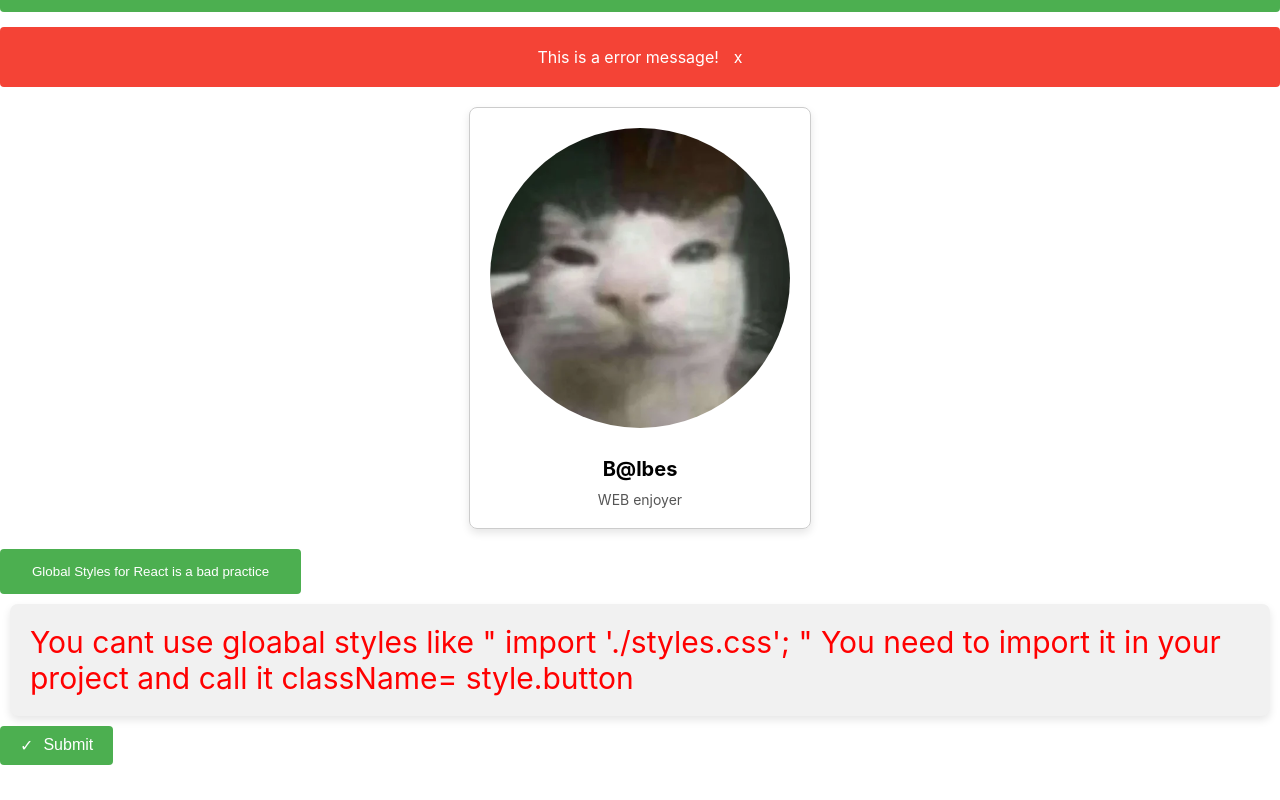
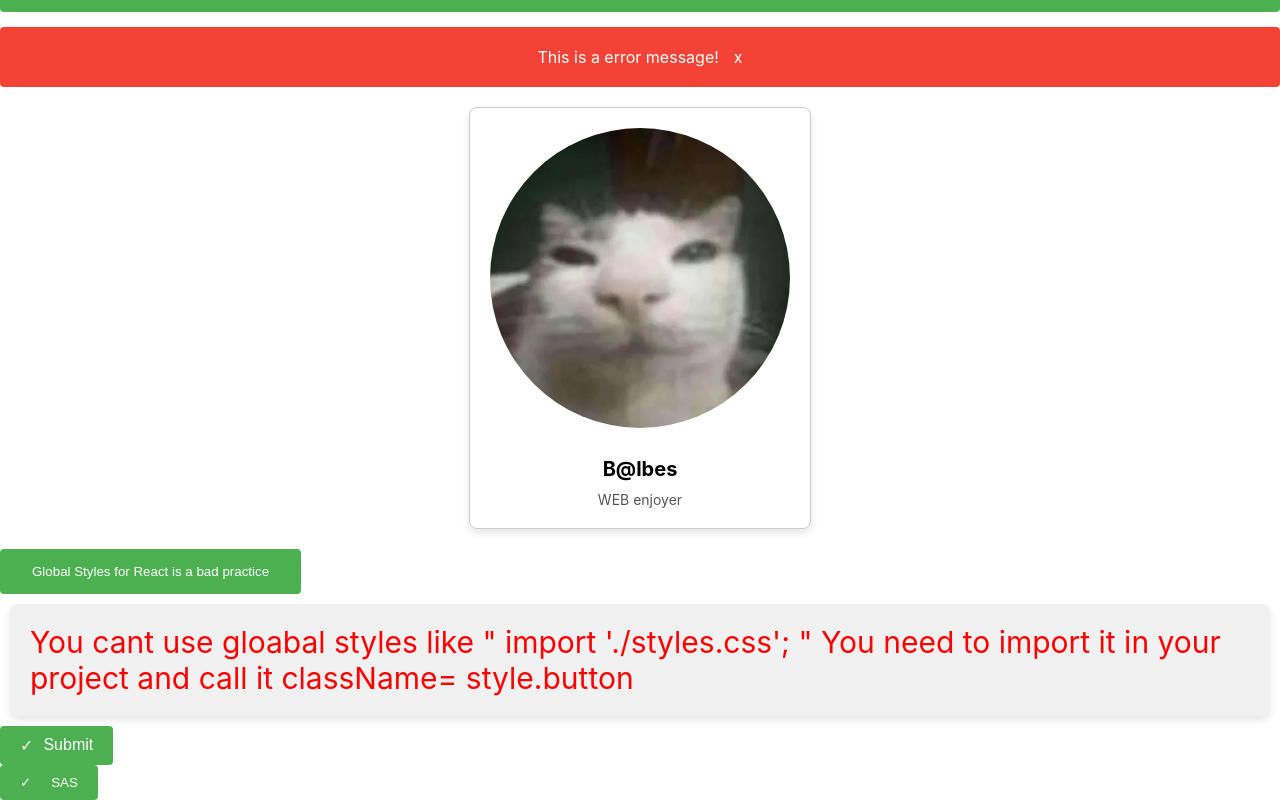
Before and after one commit to Traer3/ReactJs, a React (Create React App) app in the folder css-basics/: page / in a window 1280 px wide. Shown: the part 568-1368 px from the top of the page. Before the commit the page ends 1333 px from the top, so only its background shows below. Built offline with nearby package versions, Linux system fonts and the light colour scheme; the HTML template or start-up script is replaced by a standard one.

Commit message:
modified:   css-basics/package-lock.json 	modified:   css-basics/package.json 	modified:   css-basics/src/App.js 	new file:   css-basics/src/components/SassStyleButton.jsx 	new file:   css-basics/src/styles/SassStyle.module.scss

```diff
--- a/css-basics/package.json
+++ b/css-basics/package.json
@@ -9,6 +9,7 @@
     "react": "^18.3.1",
     "react-dom": "^18.3.1",
     "react-scripts": "5.0.1",
+    "sass": "^1.77.8",
     "styled-components": "^6.1.12",
     "web-vitals": "^2.1.4"
   },
--- a/css-basics/src/App.js
+++ b/css-basics/src/App.js
@@ -9,6 +9,7 @@ import ProfileCard from './components/ProfileCard';
 import GlobalStyleButton from './components/GlobalStyleButton';
 import GlobalStyleCard from './components/GlobalStyleCard';
 import StyledButton from './components/StyledButton';
+import SassStyleButton from './components/SassStyleButton';
 
 function App() {
   return (
@@ -43,6 +44,8 @@ function App() {
 
     <StyledButton>Submit</StyledButton>
 
+    <SassStyleButton>SAS</SassStyleButton>
+
 
     </div>
   );
--- /dev/null
+++ b/css-basics/src/components/SassStyleButton.jsx
@@ -0,0 +1,9 @@
+import React from "react";
+import style from '../styles/SassStyle.module.scss';
+
+const SassStyleButton = ({children}) => {
+    return <button className={style.button}>{children}</button>
+
+};
+
+export default SassStyleButton;
--- /dev/null
+++ b/css-basics/src/styles/SassStyle.module.scss
@@ -0,0 +1,20 @@
+$primary-color: #4CAF50;
+$extra-content: '✓';
+
+.button{
+    padding: 10px 20px;
+    border: none;
+    border-radius: 4px;
+    background-color: $primary-color;
+    color: white;
+    cursor: pointer;
+
+    &:hover{
+        background-color: darken($primary-color,10%);
+    }
+
+    &::before{
+        content: $extra-content;
+        margin-right: 20px;
+    }
+}
```
Also changed, not shown: 1 other file (tests, documents, lock files or other folders).
